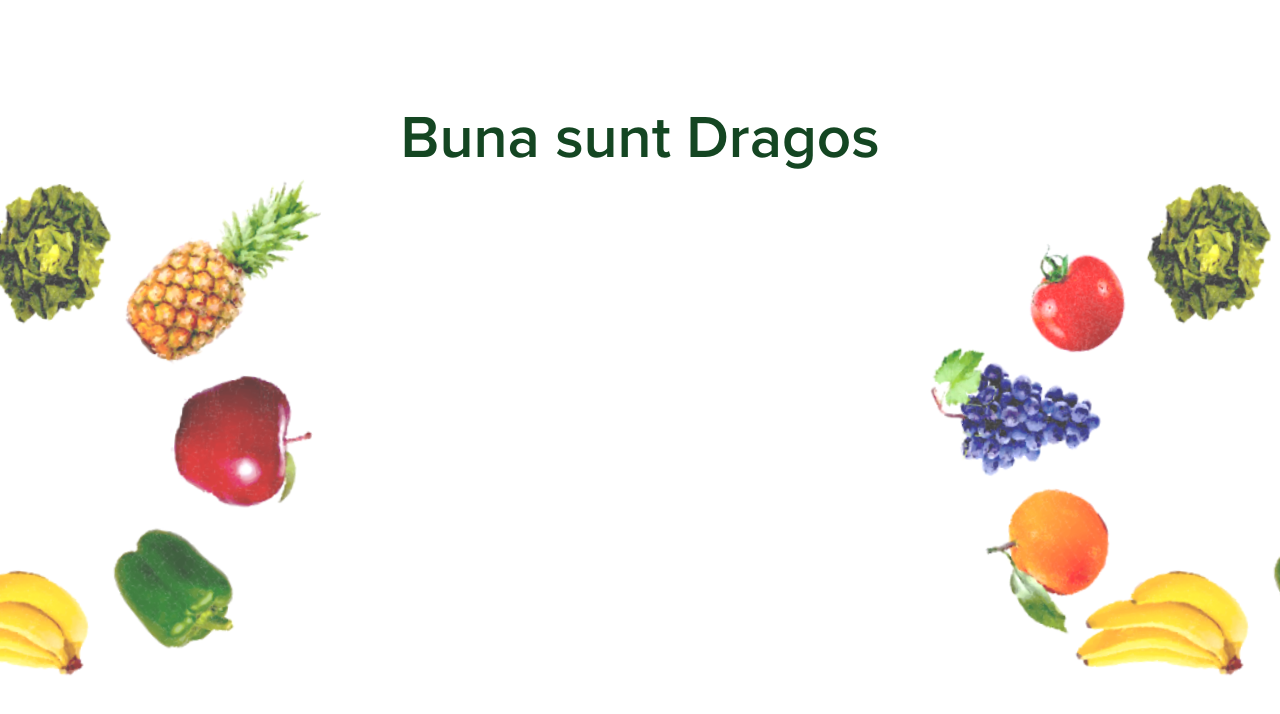
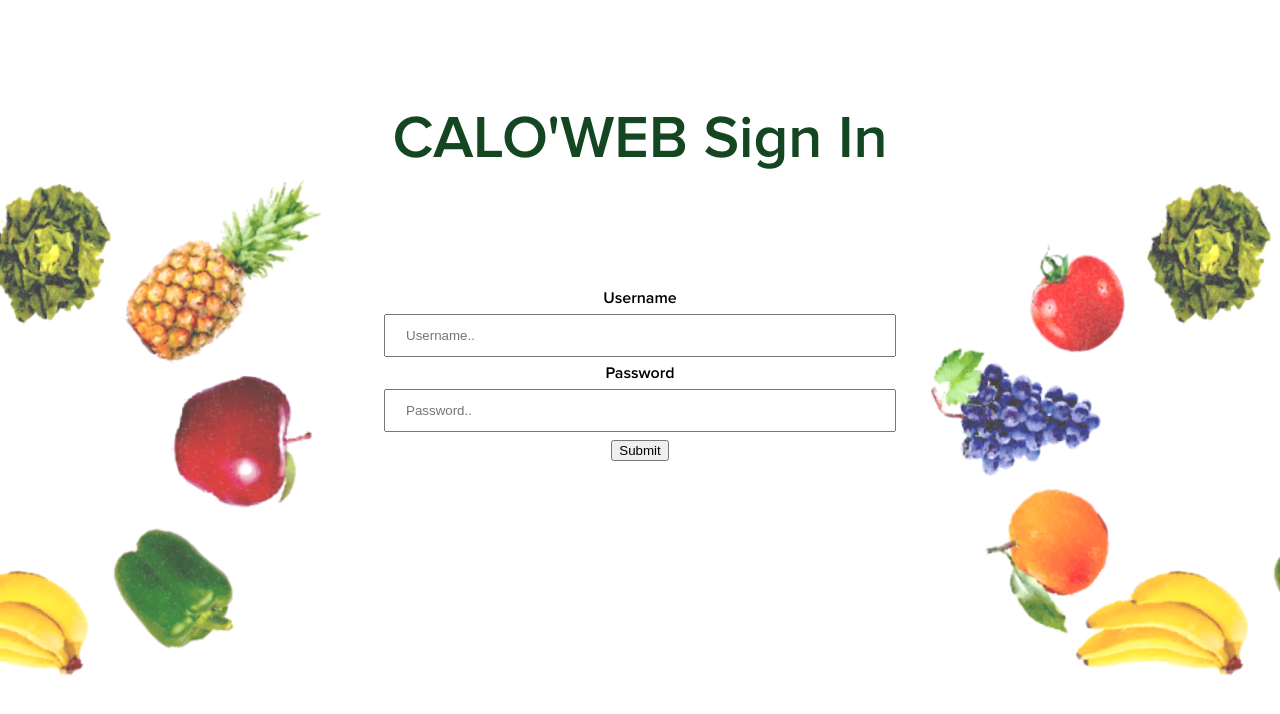
Before and after one commit to monicaelenastefan/Calo-Web, a PHP site: page /SignIn.html in a window 1280 px wide. Shown: the part 38-752 px from the top of the page. Run offline with PHP 8.4, Linux system fonts and the light colour scheme.

```diff
--- a/CaloWeb/SignIn.html
+++ b/CaloWeb/SignIn.html
@@ -16,8 +16,6 @@
             <li><a href="Calo-Web.html">Home</a><li>
             <li><a href="SignIn.html">Sign In</a><li>
             <li><a href="SignUp.html">Sign Up</a><li>
-
-
             </ul>
         </nav>
      </div>
@@ -26,12 +24,25 @@
 </header>
 <div class="container">
 
-        <div class="center-text">Buna sunt Dragos</div>
+        <div class="center-text">CALO'WEB Sign In</div>
 
 
     <div class="left-wheel" ></div>
     <div class="right-wheel"></div>
 
+<div class="input_data">
+  <form action="/action_page.php">
+    <label for="username">Username</label>
+    <input type="text" id="username" placeholder="Username..">
+
+    <label for="password">Password</label>
+    <input type="password" id="lname" name="lastname" placeholder="Password..">
+
+
+    <input type="submit" value="Submit">
+  </form>
+</div>
+
 </div>
 
 
--- a/CaloWeb/style-SignIn.css
+++ b/CaloWeb/style-SignIn.css
@@ -19,9 +19,36 @@ body{
 }
 
 
+input[type=text] {
+  width: 100%;
+  padding: 12px 20px;
+  margin: 8px 0;
+  box-sizing: border-box;
+}
+
 .rotate {
     animation: rotation 8s infinite linear;
 }
+
+.input_data{
+  font-family: Nova;
+  border-radius: 5px;
+  padding: 20px;
+  text-align: center;
+  margin: 100 auto;
+  width: 40%;
+
+
+}
+
+input[type=password] {
+  width: 100%;
+  padding: 12px 20px;
+  margin: 8px 0;
+  box-sizing: border-box;
+}
+
+
 
 
 p{
@@ -31,8 +58,8 @@ p{
 }
 
 .container-header {
-	width: 80%;
-	margin: 0 auto;
+  width: 80%;
+  margin: 0 auto;
 }
 
 .container{
```
